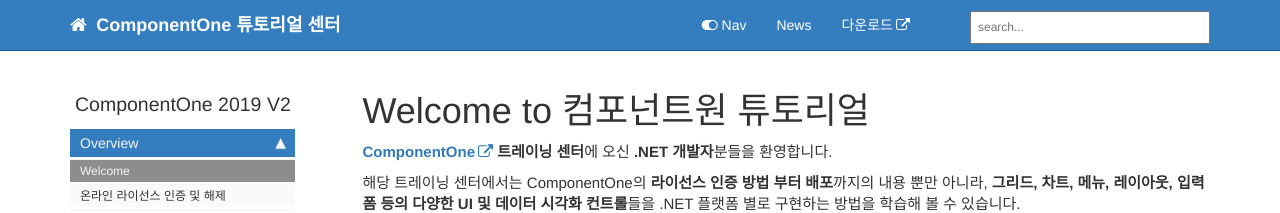
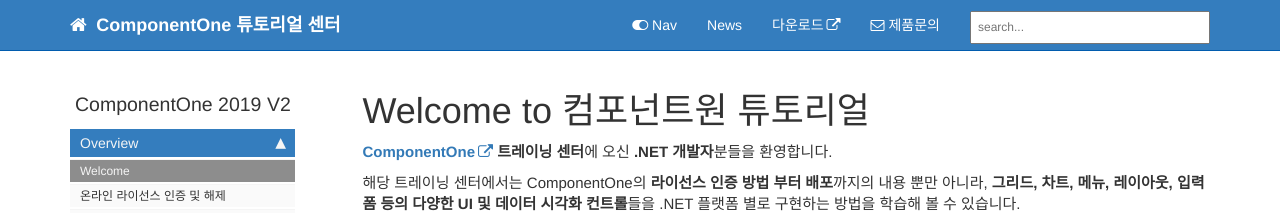
Before and after one commit to grapecity-korea/C1Training.github.io, a Jekyll site: the page built from index.md, in a window 1280 px wide. Shown: the top 213 px of the page. Built offline with Jekyll 4.4.1, drawn with Linux system fonts in a browser that asks for light colours; comment, search, counter and statistics services are not loaded.

Commit message:
Update feedback.html

```diff
--- a/_includes/feedback.html
+++ b/_includes/feedback.html
@@ -8,6 +8,6 @@
 {% if site.feedback_link %}
   <a class="email" title="Submit feedback" href="{{site.feedback_link}}">{{feedback_text}}</a>
 {% else %}
-  <a class="email" title="Submit feedback" href="#" onclick="javascript:window.location='mailto:{{site.feedback_email}}?subject={{site.feedback_subject_line}} &body=ComponentOne 사용중에 제품 또는 기술에 대한 문의 있으실 경우, 메일을 보내주시면 회신드리겠습니다.'"></a>
+  <a class="email" title="Submit feedback" href="#" onclick="javascript:window.location='mailto:{{site.feedback_email}}?subject={{site.feedback_subject_line}} &body=ComponentOne 사용중에 제품 또는 기술에 대한 문의 있으실 경우, 메일을 보내주시면 회신드리겠습니다.'"><i class="fa fa-envelope-o"></i> {{feedback_text}}</a>
 {% endif %}
 </li>
```
